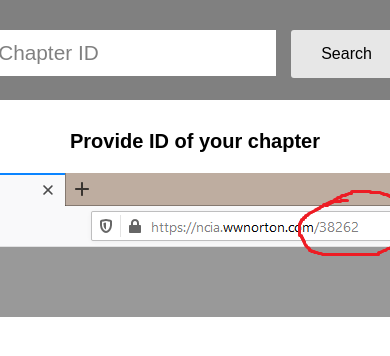
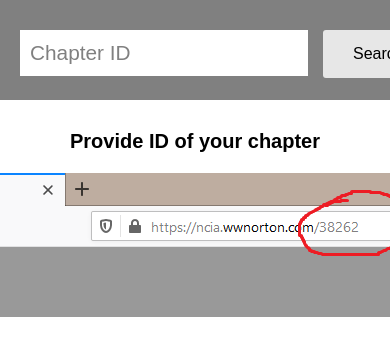
Before and after one commit to sanDziego/inquizitive, an Angular app: page / in a window 390 px wide. Shown: the top 356 px of the page. Built offline with nearby package versions, Linux system fonts and the light colour scheme.

Commit message:
feat(header): add chapter info

```diff
--- a/src/app/app.component.html
+++ b/src/app/app.component.html
@@ -3,12 +3,13 @@
       <img
           src="https://mir-s3-cdn-cf.behance.net/project_modules/max_1200/8137d222613001.57e56781e68ea.jpg"
           alt="Logo">
-      <div>
-        <form [formGroup]="form" *ngIf="!submitted">
+      <div [@slideIn] class="title" *ngIf="searchComplete">{{title}}</div>
+      <div class="search-section">
+        <form [formGroup]="form" *ngIf="!submitted" [@slideIn]>
           <input id="search-input" type="text" formControlName="short_id" placeholder="Chapter ID">
           <button class="btn" type="submit" (click)="getCollectionId()">Search</button>
         </form>
-        <button class="btn" *ngIf="submitted" (click)="backToSearch()">Back to Search</button>
+        <button [@slideIn] class="btn" *ngIf="searchComplete" (click)="backToSearch()">Back</button>
       </div>
   </header>
   <div class="content">
--- a/src/app/app.component.scss
+++ b/src/app/app.component.scss
@@ -16,8 +16,16 @@ header {
       display: flex;
     }
 
-    >div {
-      padding: 30px 30px 0;
+    .title {
+      display: flex;
+      align-items: center;
+      font-size: 20px;
+      font-weight: 700;
+      padding-left: 20px;
+    }
+
+    .search-section {
+      padding: 30px 20px 0;
     }
 }
 
@@ -27,7 +35,6 @@ img {
 
 @media(max-width: 719px) {
   header {
-    justify-content: center;
 
     >img {
       display: none;
--- a/src/app/app.component.ts
+++ b/src/app/app.component.ts
@@ -25,6 +25,7 @@ export class AppComponent implements OnInit {
   submitted = false;
   searchComplete: boolean;
   errorOccured = false;
+  title = '';
 
   constructor(private fb: FormBuilder, private questionsDataService: QuestionsDataService) { }
 
@@ -58,7 +59,10 @@ export class AppComponent implements OnInit {
     formData.append('dynamic_load','false');
 
     this.questionsDataService.getQuestionData(formData).pipe(
-      tap(questions => this.parseQuestionTexts(questions)),
+      tap(result => {
+        this.parseQuestionTexts(result.questions);
+        this.title = result.activity.title;
+      }),
       finalize(() => this.searchComplete = true)
     ).subscribe();
   }
--- a/src/app/services/questions-data.service.ts
+++ b/src/app/services/questions-data.service.ts
@@ -21,7 +21,7 @@ export class QuestionsDataService {
 
   getQuestionData(formData: FormData) {
     return this.http.post('https://ncia.wwnorton.com/services/activity_file.php', formData).pipe(
-      map( result => (<any>result).questions)
+      map( result => (<any>result))
     );
   }
 }
```
